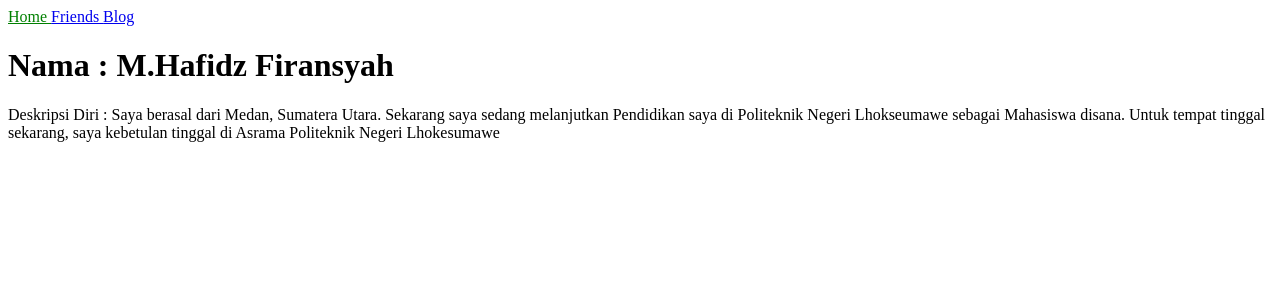
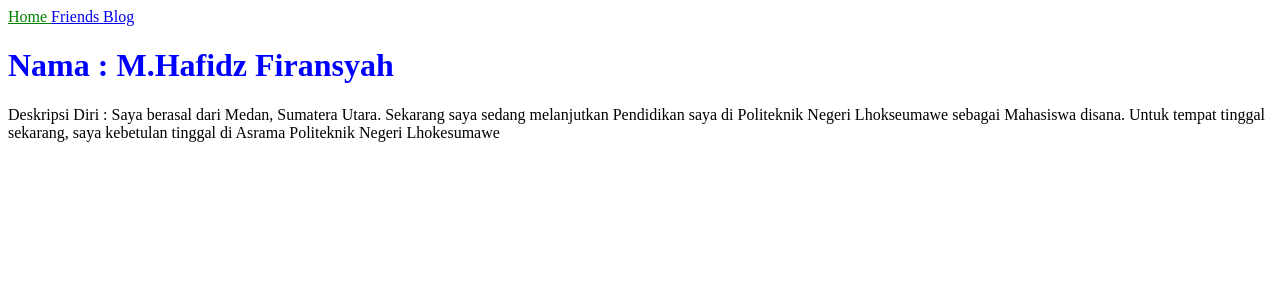
Before and after one commit to mhafidzfiransyah/mhafidzfiransyah.github.io, a Jekyll site: the page built from index.html, in a window 1280 px wide. Shown: the top 300 px of the page. Built offline with Jekyll 4.4.1, drawn with Linux system fonts in a browser that asks for light colours.

Commit message:
initial commit

```diff
--- a/_sass/main.scss
+++ b/_sass/main.scss
@@ -1,3 +1,6 @@
 .current {
     color: green;
 }
+.nama {
+    color: blue;
+}
--- a/index.html
+++ b/index.html
@@ -3,7 +3,7 @@ layout : default
 title : home
 ---
 
-    <h1>Nama : M.Hafidz Firansyah</h1>
+    <h1 class="nama">Nama : M.Hafidz Firansyah</h1>
     <p>Deskripsi Diri : Saya berasal dari Medan, Sumatera Utara. Sekarang saya sedang melanjutkan
         Pendidikan saya di Politeknik Negeri Lhokseumawe sebagai Mahasiswa disana. Untuk tempat tinggal sekarang, saya kebetulan
     tinggal di Asrama Politeknik Negeri Lhokesumawe</p>
```
Also changed, not shown: 7 other files.
